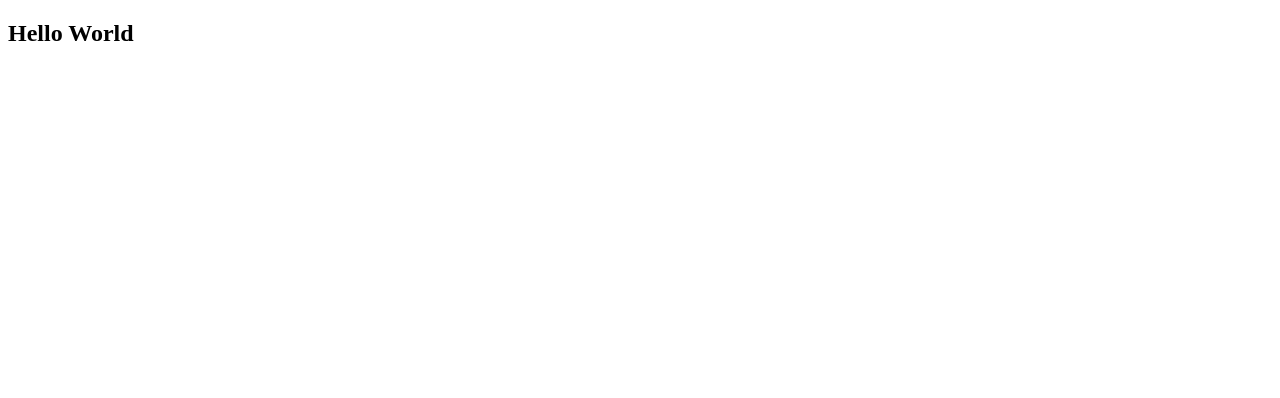
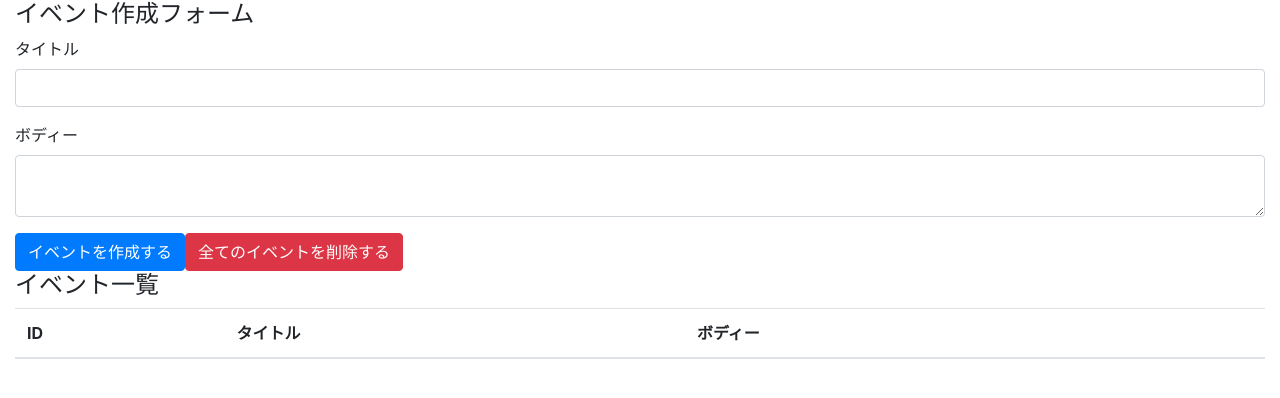
Before and after one commit to kc0914/react-hooks-101, a React (Create React App) app: page / in a window 1280 px wide. Shown: the top 398 px of the page. Built offline with nearby package versions, Linux system fonts and the light colour scheme.

Commit message:
make template style with bootstrap

```diff
--- a/package.json
+++ b/package.json
@@ -6,6 +6,7 @@
     "@testing-library/jest-dom": "^4.2.4",
     "@testing-library/react": "^9.3.2",
     "@testing-library/user-event": "^7.1.2",
+    "bootstrap": "^4.5.0",
     "react": "^16.13.1",
     "react-dom": "^16.13.1",
     "react-scripts": "3.4.1"
--- a/src/App.js
+++ /dev/null
@@ -1,11 +0,0 @@
-import React from "react";
-
-const App = () => {
-  return (
-    <div>
-      <h2>Hello World</h2>
-    </div>
-  );
-};
-
-export default App;
--- /dev/null
+++ b/src/components/App.jsx
@@ -0,0 +1,38 @@
+import React from "react";
+import "bootstrap/dist/css/bootstrap.min.css";
+
+const App = () => {
+  return (
+    <div className="container-fluid">
+      <h4>イベント作成フォーム</h4>
+      <form>
+        <div className="form-group">
+          <label htmlFor="formEventTitle">タイトル</label>
+          <br />
+          <input className="form-control" type="text" id="formEventTitle" />
+        </div>
+        <div className="form-group">
+          <label htmlFor="formEventBody">ボディー</label>
+          <br />
+          <textarea className="form-control" type="text" id="formEventTitle" />
+        </div>
+        <button className="btn btn-primary">イベントを作成する</button>
+        <button className="btn btn-danger">全てのイベントを削除する</button>
+      </form>
+      <h4>イベント一覧</h4>
+      <table className="table table-hover">
+        <thead>
+          <tr>
+            <th>ID</th>
+            <th>タイトル</th>
+            <th>ボディー</th>
+            <th></th>
+          </tr>
+        </thead>
+        <tbody></tbody>
+      </table>
+    </div>
+  );
+};
+
+export default App;
--- a/src/index.js
+++ b/src/index.jsx
@@ -1,6 +1,6 @@
 import React from "react";
 import ReactDOM from "react-dom";
-import App from "./App";
+import App from "./components/App";
 
 ReactDOM.render(
   <React.StrictMode>
```
Also changed, not shown: 1 other file (tests, documents, lock files or other folders).
